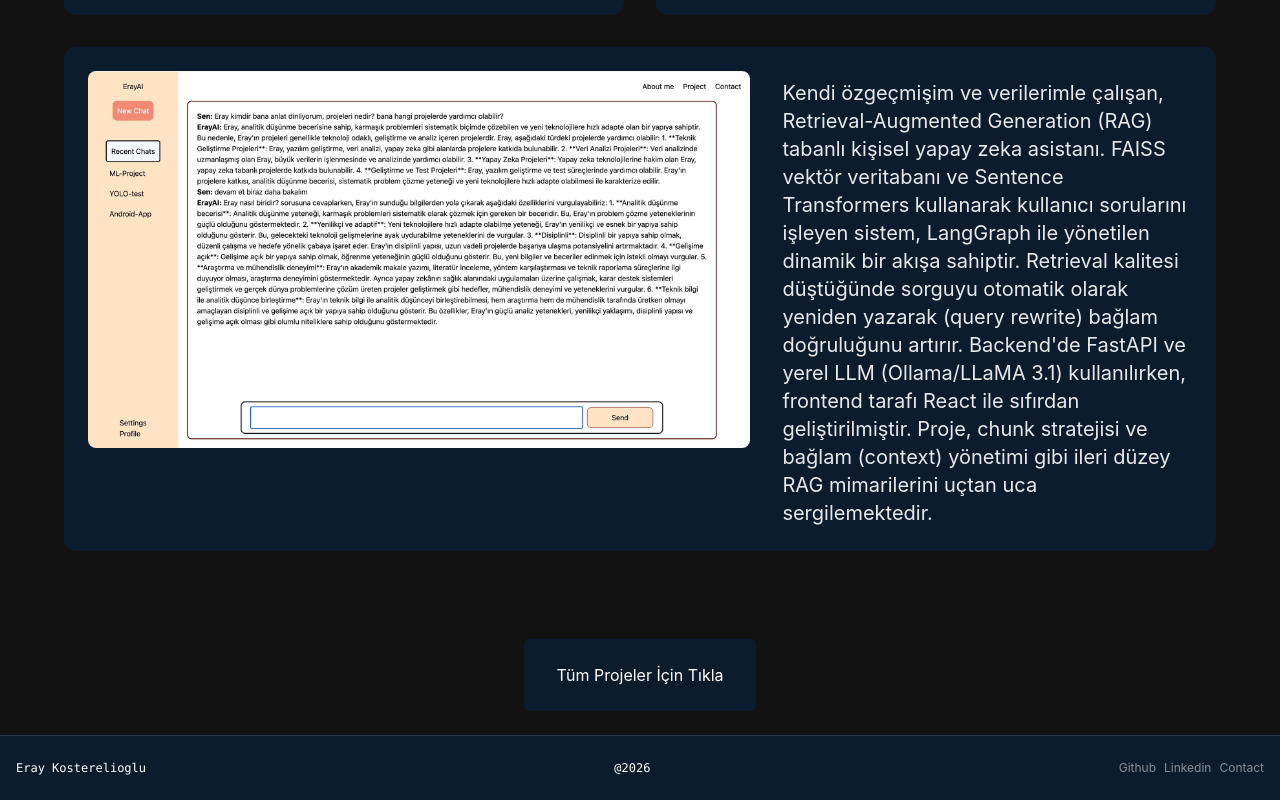
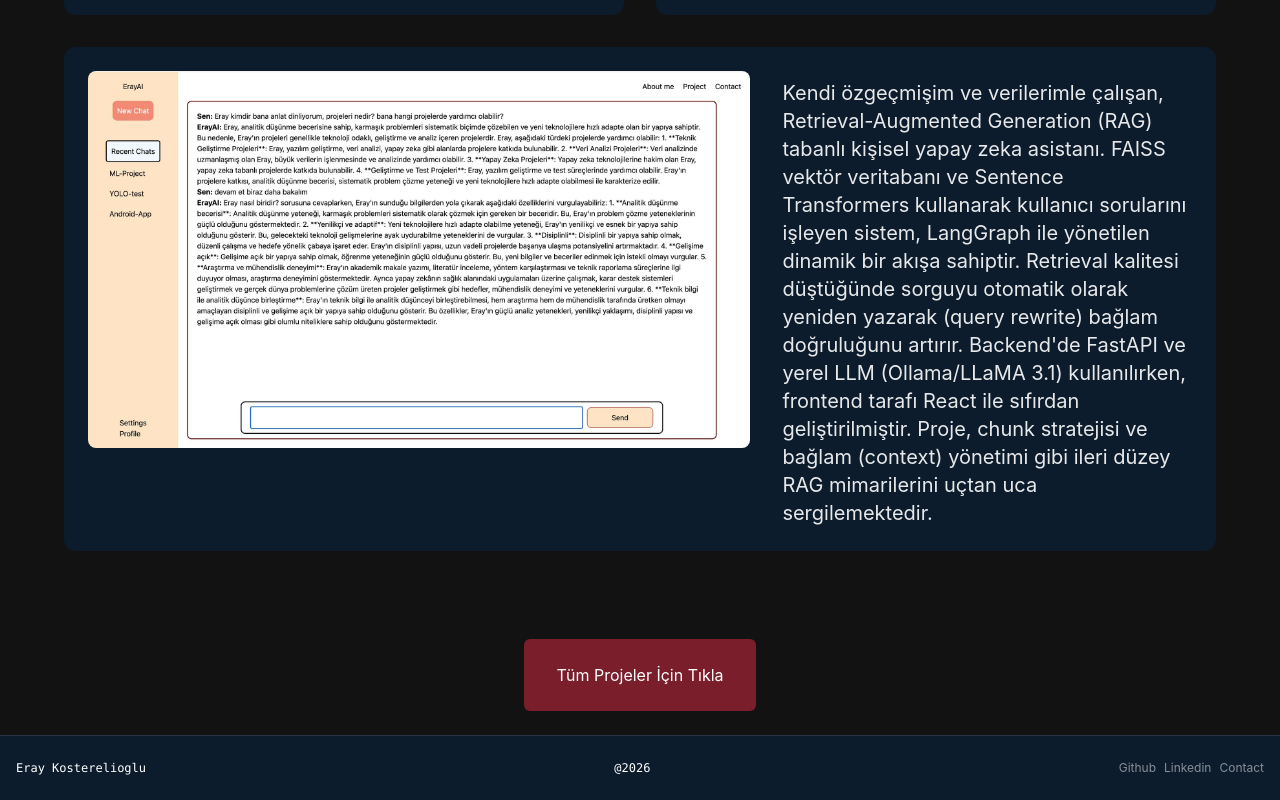
Before and after one commit to eraykstrl/eray-portfolio, a React (Vite) app in the folder eray-portfolio/: page /projects in a window 1280 px wide. Shown: the part 1073-1873 px from the top of the page. Built offline with nearby package versions, Linux system fonts and the light colour scheme.

Commit message:
router was changed

```diff
--- a/eray-portfolio/src/pages/Projects.jsx
+++ b/eray-portfolio/src/pages/Projects.jsx
@@ -55,8 +55,9 @@ function Projects() {
       </div>
         <div className="flex items-center justify-center bg-[#121212] py-6">
           <Link
-           to = "https://github.com/eraykstrl"
-           className="text-white/100 rounded-md px-8 py-6 bg-[#0D1C2D]">
+            to="https://github.com/eraykstrl"
+            className="text-white rounded-md px-8 py-6 bg-[#7A1E2C] hover:bg-[#9B2635] transition"
+          >
             {t('projects.allproject')}
           </Link>
         </div>
--- a/eray-portfolio/src/sections/Stats.jsx
+++ b/eray-portfolio/src/sections/Stats.jsx
@@ -12,7 +12,7 @@ function Stats() {
   ];
 
   return(
-    <div className="grid grid-cols-3 max-w-5xl w-full mx-auto">
+    <div className="grid grid-cols-1 md:grid-cols-3 max-w-5xl w-full mx-auto">
       {stats.map((stat) => (
         <div key={stat.label} className="px-8 py-6 border-r border-white/7 last:border-r-0">
           <p className="font-mono text-[16px] text-emerald-400 tracking-widest">
```
Also changed, not shown: eray-portfolio/vercel.json (added).
